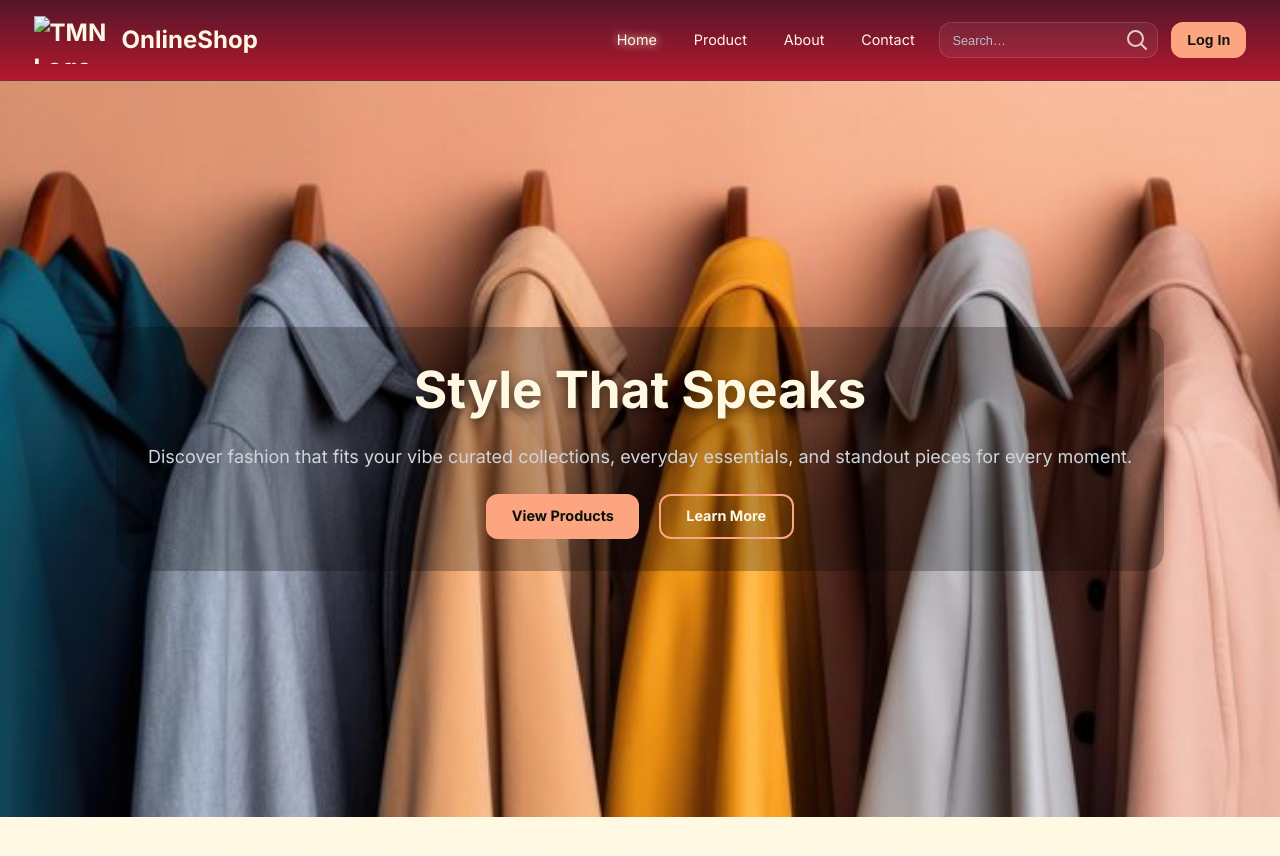
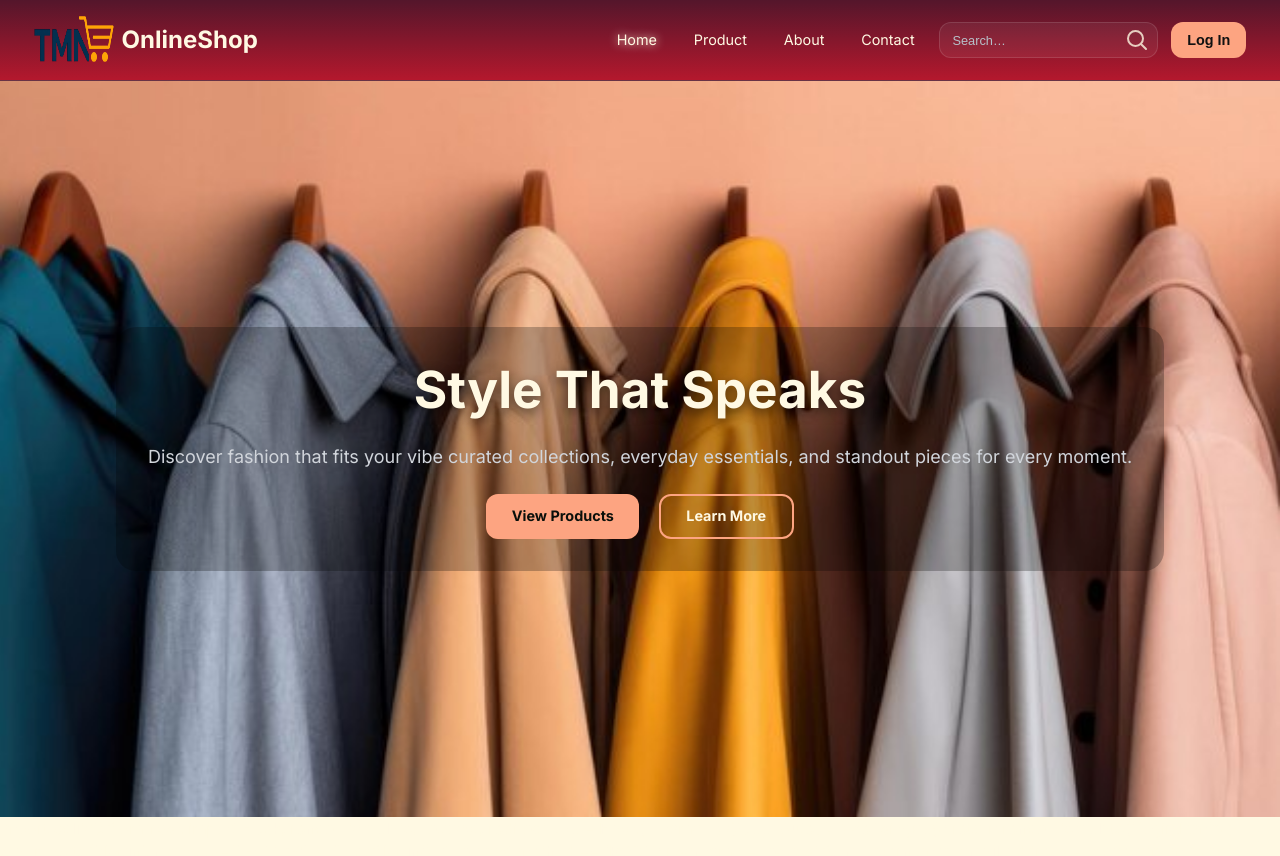
Before and after one commit to ishmaellutangu/netfuse-technologies-app, a plain HTML site: page E-commerceTemplate/templates/index.html in a window 1280 px wide. Drawn offline with Linux system fonts and the light colour scheme.

Commit message:
Logo image added to site

```diff
--- a/E-commerceTemplate/templates/index.html
+++ b/E-commerceTemplate/templates/index.html
@@ -12,7 +12,7 @@
         <!-- Brand -->
         <a href="index.html" class="brand">
           <img
-            src="/E-commerceTemplate/static/images/logo.png"
+            src="/E-commerceTemplate/static/images/TMN logo.png"
             alt="TMN Logo"
             class="logo-img"
           />
```
Also changed, not shown: E-commerceTemplate/templates/layout.html (+1 -1 lines).
